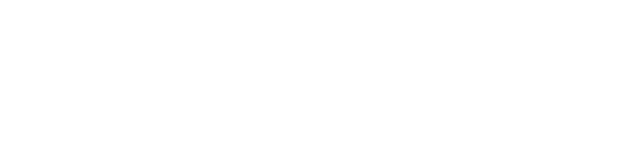
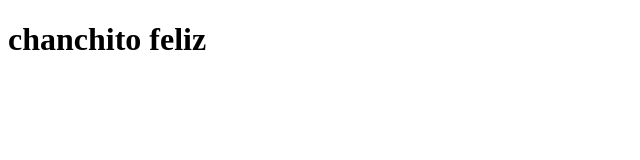
Before and after one commit to darkfast247/Mi-web, a plain HTML site: page archivo2.html in a window 1280 px wide. Shown: the whole page, without its empty margins (0-640 px from the left). Drawn offline with Linux system fonts and the light colour scheme.

Commit message:
Agregando un chanchito feliz

```diff
--- a/archivo2.html
+++ b/archivo2.html
@@ -4,6 +4,6 @@
     <title>Pagina</title>
 </head>
 <body>
-
+    <h1>chanchito feliz</h1>
 </body>
 </html>
```
